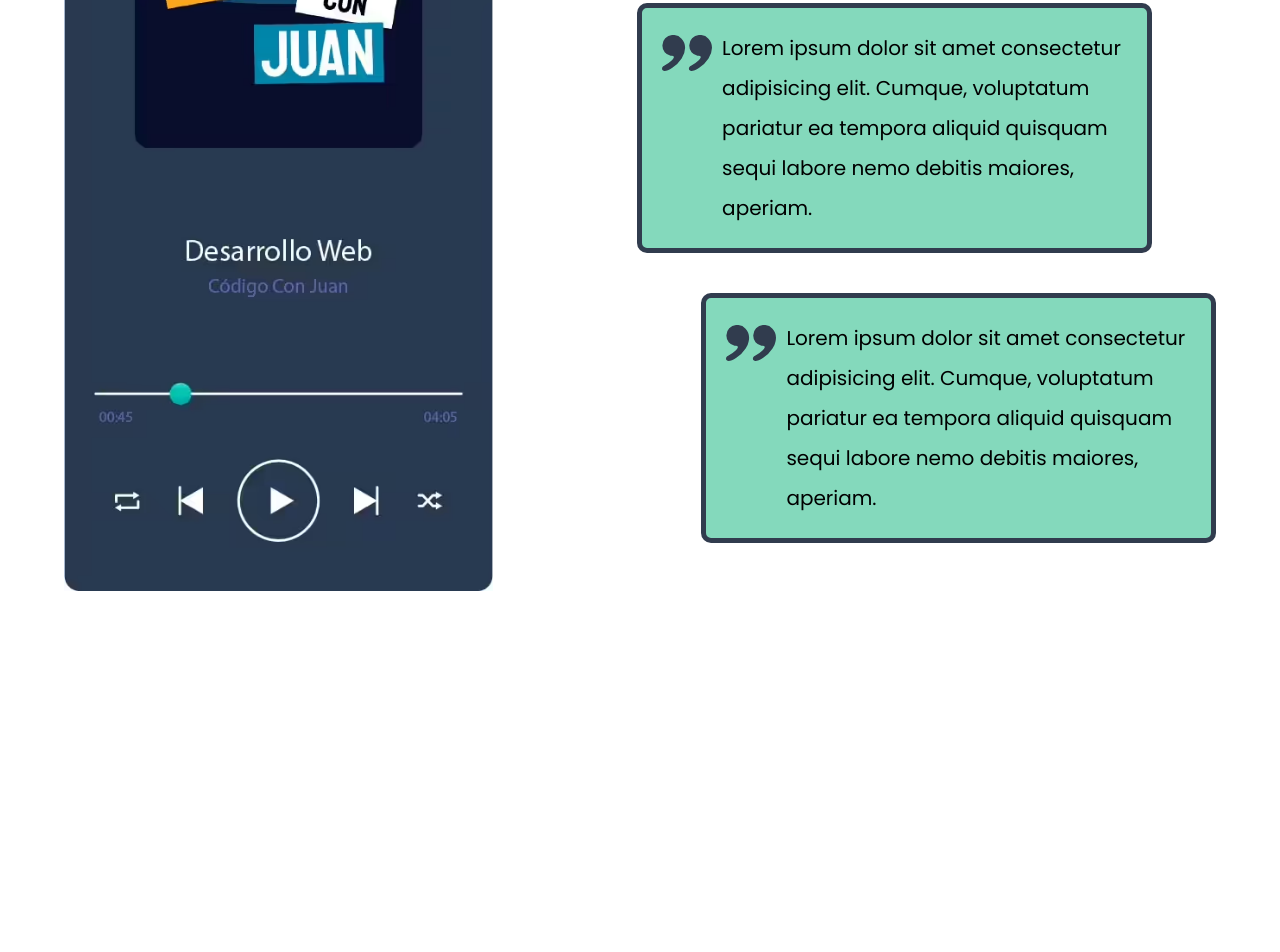
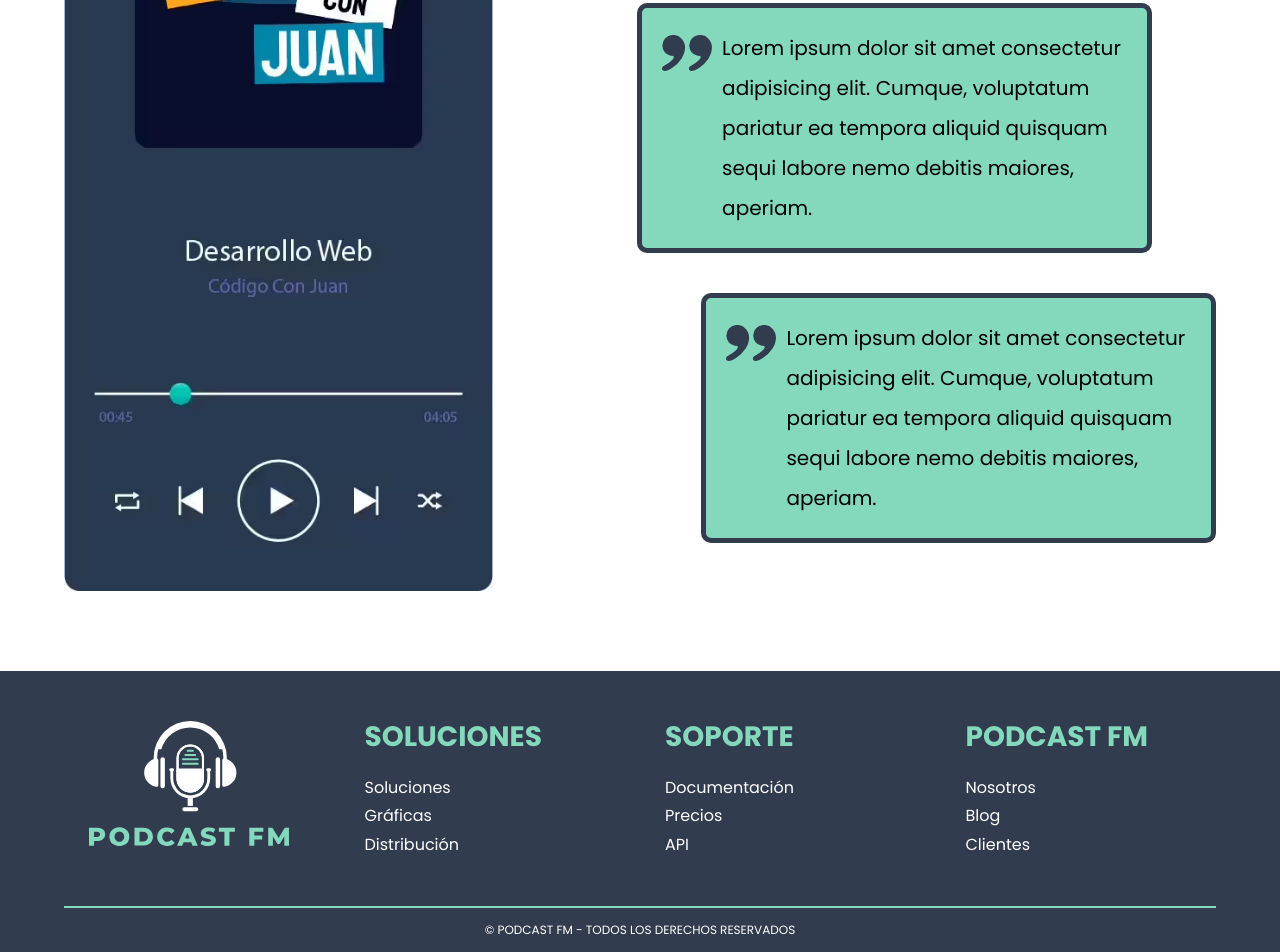
Before and after one commit to SebastianHdzMiranda/Podcast-App, a website: page index.html in a window 1280 px wide. Shown: the part 4485-5437 px from the top of the page. Before the commit the page ends 5156 px from the top, so only its background shows below. Drawn offline with Linux system fonts and the light colour scheme.

Commit message:
Diseño footer: completo

```diff
--- a/index.html
+++ b/index.html
@@ -142,5 +142,48 @@
             </div>
         </div>
     </section>
+
+    <section class="footer">
+        <div class="contenido contenedor">
+            <div class="secciones">
+                <div class="imagen">
+                    <img src="build/img/logo.svg" alt="logo" width="500" height="300">
+                </div>
+
+                <div class="footer-seccion">
+                    <h3>Soluciones</h3>
+                    <ul>
+                        <li><a href="#">Soluciones</a></li>
+                        <li><a href="#">Gráficas</a></li>
+                        <li><a href="#">Distribución</a></li>
+                    </ul>
+                </div>
+
+                <div class="footer-seccion">
+                    <h3>Soporte</h3>
+                    <ul>
+                        <li><a href="#">Documentación</a></li>
+                        <li><a href="#">Precios</a></li>
+                        <li><a href="#">API</a></li>
+                    </ul>
+                </div>
+
+                <div class="footer-seccion">
+                    <h3>Podcast FM</h3>
+                    <ul>
+                        <li><a href="#">Nosotros</a></li>
+                        <li><a href="#">Blog</a></li>
+                        <li><a href="#">Clientes</a></li>
+                    </ul>
+                </div>
+            </div> <!-- secciones -->
+
+        </div><!-- contenido -->
+        <div class="copyright">
+            <p>
+                &#169; Podcast FM - Todos los derechos reservados
+            </p>
+        </div>
+    </section>
 </body>
 </html>
--- /dev/null
+++ b/src/scss/ui/_footer.scss
@@ -0,0 +1,51 @@
+@use 'bases/variables' as v;
+@use 'bases/mixins' as m;
+
+.footer{
+    background-color: v.$secundario;
+    .contenido{
+        padding: 5rem 0 1rem 0;
+        border-bottom: 2px solid v.$primario;
+    }
+    .imagen{
+        max-width: 20rem;
+        margin: 0 auto;
+        margin-bottom: 5rem;
+    }
+    .secciones{
+        @include m.tablet{
+            @include m.grid(4, 4rem)
+        }
+        @include m.desktop{
+            gap: 5rem;
+        }
+
+    }
+    .footer-seccion{
+        flex: 1;
+        h3{
+            color: v.$primario;
+            text-align: left;
+            @include m.tablet{
+                font-size: 2rem;
+            }
+            @include m.desktop{
+                font-size: 2.8rem;
+            }
+        }
+        a{
+            color: v.$blanco;
+            line-height: 1.8;
+        }
+    }
+    .copyright{
+        text-align: center;
+        padding: 1rem 0;
+        p{
+            margin: 0;
+            font-size: 1.2rem;
+            text-transform: uppercase;
+            color: v.$blanco;
+        }
+    }
+}
--- a/src/scss/ui/_index.scss
+++ b/src/scss/ui/_index.scss
@@ -4,6 +4,7 @@
 @forward 'estadisticas';
 @forward 'planes';
 @forward 'testimoniales';
+@forward 'footer';
 
 
 
--- a/src/scss/ui/_planes.scss
+++ b/src/scss/ui/_planes.scss
@@ -38,7 +38,7 @@
             padding: 2rem 2.5% 4rem 2.5%;
         }
         @include m.desktop{
-        padding: 2rem 4rem 4rem 4rem;
+            padding: 2rem 4rem 4rem 4rem;
 
         }
         .precio{
@@ -63,7 +63,6 @@
         }
         &--negocio{
             background-color: v.$primario;
-            position: relative;
             z-index: 1;
             &::before{
                 @include m.img('../img/icono_negocio.svg');
```
Also changed, not shown: build/css/app.css, 1 other file.
